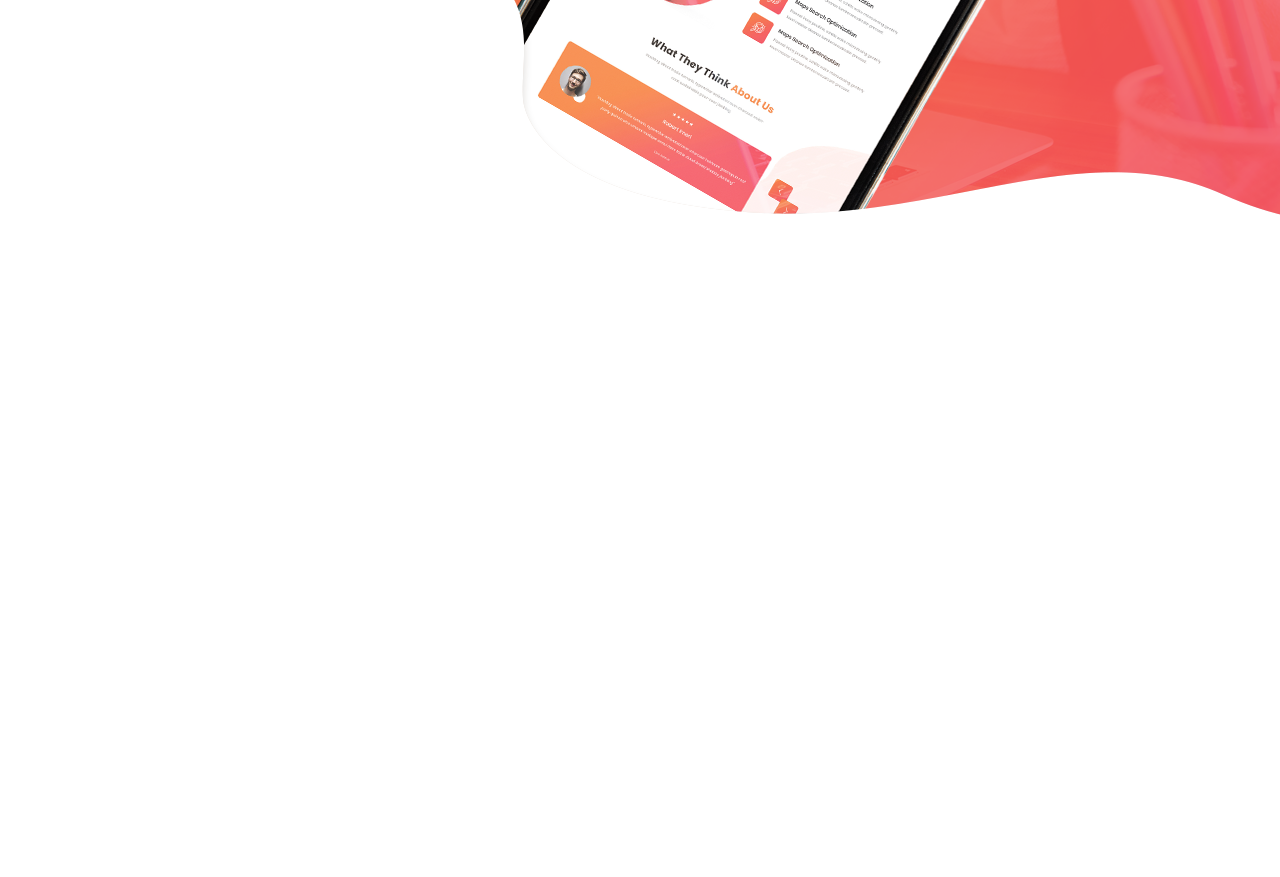
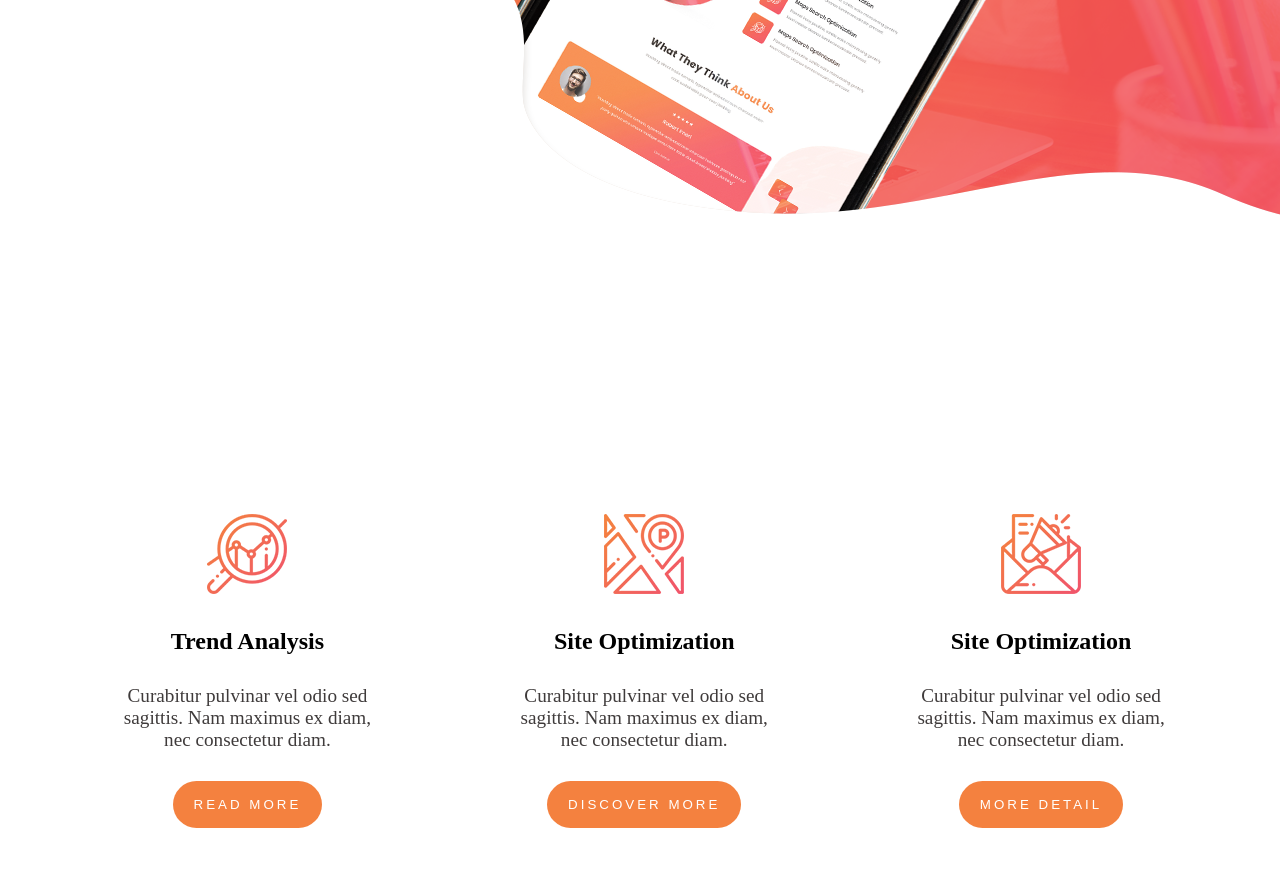
Before and after one commit to DevMdAsif/scss-project, a plain HTML site: page index.html in a window 1280 px wide. Shown: the part 582-1459 px from the top of the page. Before the commit the page ends 800 px from the top, so only its background shows below. Drawn offline with Linux system fonts and the light colour scheme.

Commit message:
feature added

```diff
--- a/index.html
+++ b/index.html
@@ -28,5 +28,26 @@
     <img src="./images/banner-bg.png" alt="">
   </section>
 
+  <div class="featues">
+    <div class="featues-item featues1" >
+        <img src="./images/features-icon-1.png" alt="">
+        <h3>Trend Analysis</h3>
+        <p>Curabitur pulvinar vel odio sed sagittis. Nam maximus ex diam, nec consectetur diam.</p>
+        <button>READ MORE</button>
+    </div>
+    <div class="featues-item featues2">
+      <img src="./images/features-icon-2.png" alt="">
+      <h3>Site Optimization</h3>
+      <p>Curabitur pulvinar vel odio sed sagittis. Nam maximus ex diam, nec consectetur diam.</p>
+      <button>DISCOVER MORE</button>
+    </div>
+    <div class="featues-item featues3">
+      <img src="./images/features-icon-3.png" alt="">
+      <h3>Site Optimization</h3>
+      <p>Curabitur pulvinar vel odio sed sagittis. Nam maximus ex diam, nec consectetur diam.</p>
+      <button>MORE DETAIL</button>
+    </div>
+  </div>
+
 </body>
 </html>
--- a/style.scss
+++ b/style.scss
@@ -1,4 +1,5 @@
 $color: #fba70b;
+$btn-color :#f4813f ;
 
 *{
     margin: 0;
@@ -67,8 +68,55 @@ nav{
             border-radius: 40px;
             font-weight: bold;
             letter-spacing: 2px;
-
+            &:hover{
+                background-color: #f15669;
+                transition: .5s;
+            }
         }
     }
 
 }
+.featues{
+    margin-top: 20%;
+    width: 100%;
+    height: 100vh;
+    display: grid;
+    grid-template-columns:repeat(3,1fr) ;
+    .featues1{
+        margin-left: 18%;
+    }
+    .featues2{
+        margin-left: 11%;
+    }
+    .featues3{
+        margin-left: 4%;
+    }
+
+   .featues-item {
+    padding: 40px;
+    text-align: center;
+    width: 80%;
+    height: 400px;
+    h3{
+        margin:30px 0;
+        font-size: x-large;
+    }
+    p{
+        font-size: larger;
+        color: rgb(63, 59, 59);
+    }
+    button{
+        background-color: $btn-color;
+        padding: 15px 20px;
+        border: 1px solid transparent;
+        border-radius: 30px;
+        margin-top: 30px;
+        letter-spacing: 3px;
+        color: white;
+        &:hover{
+            background-color: #f15669;
+            transition: .5s;
+        }
+    }
+   }
+}
```
Also changed, not shown: images/image/about-icon-01.png (deleted), images/image/about-icon-02.png (deleted), images/image/about-icon-03.png (deleted), images/image/banner-bg.png (deleted), images/image/features-icon-1.png (deleted), images/image/features-icon-2.png (deleted), images/image/features-icon-3.png (deleted), images/image/footer-bg.png (deleted), images/image/left-bg-decor.png (deleted), images/image/left-image.png (deleted), images/image/right-bg-decor.png (deleted), images/image/testimonial-author-1.png (deleted), style.css, 1 other file.
